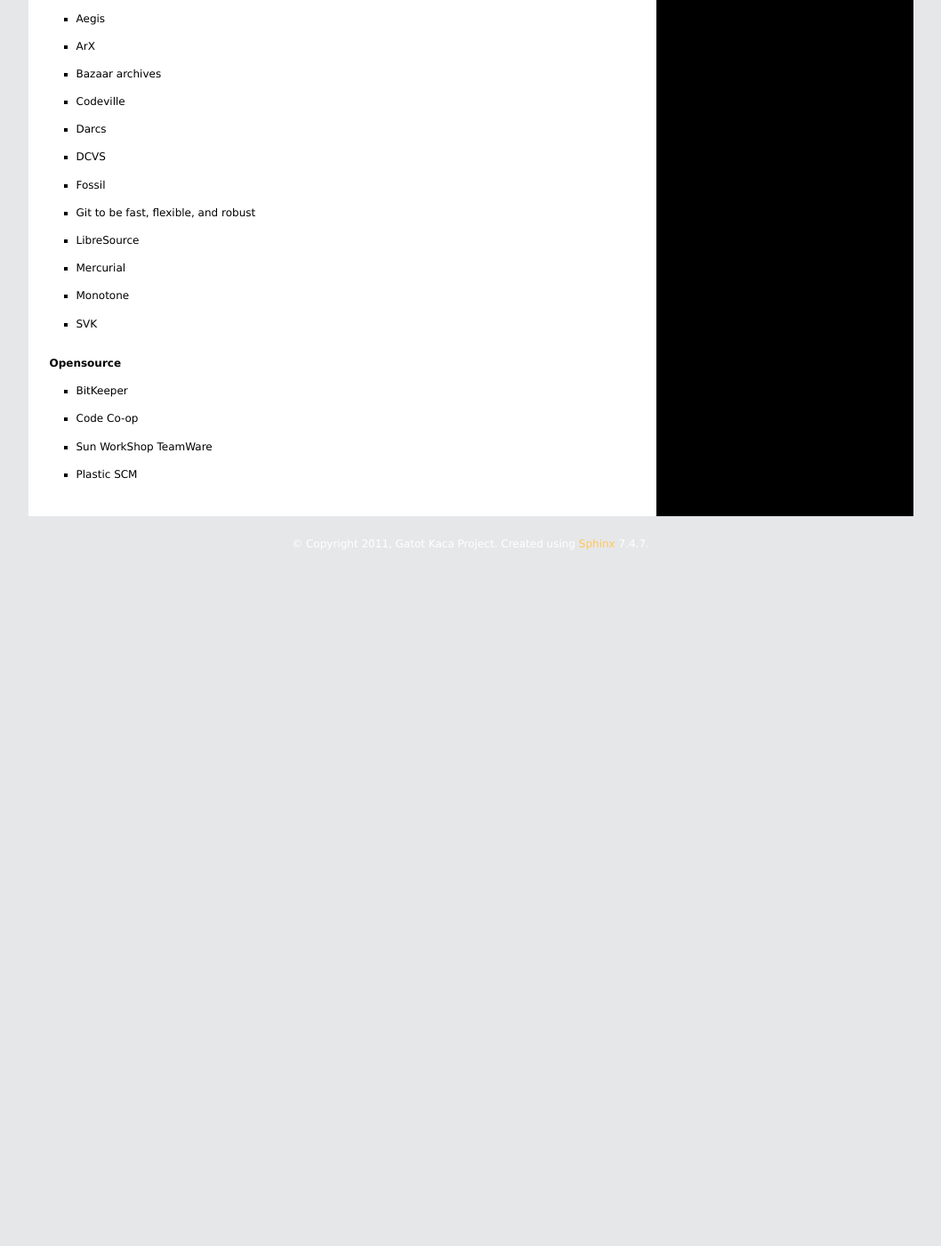
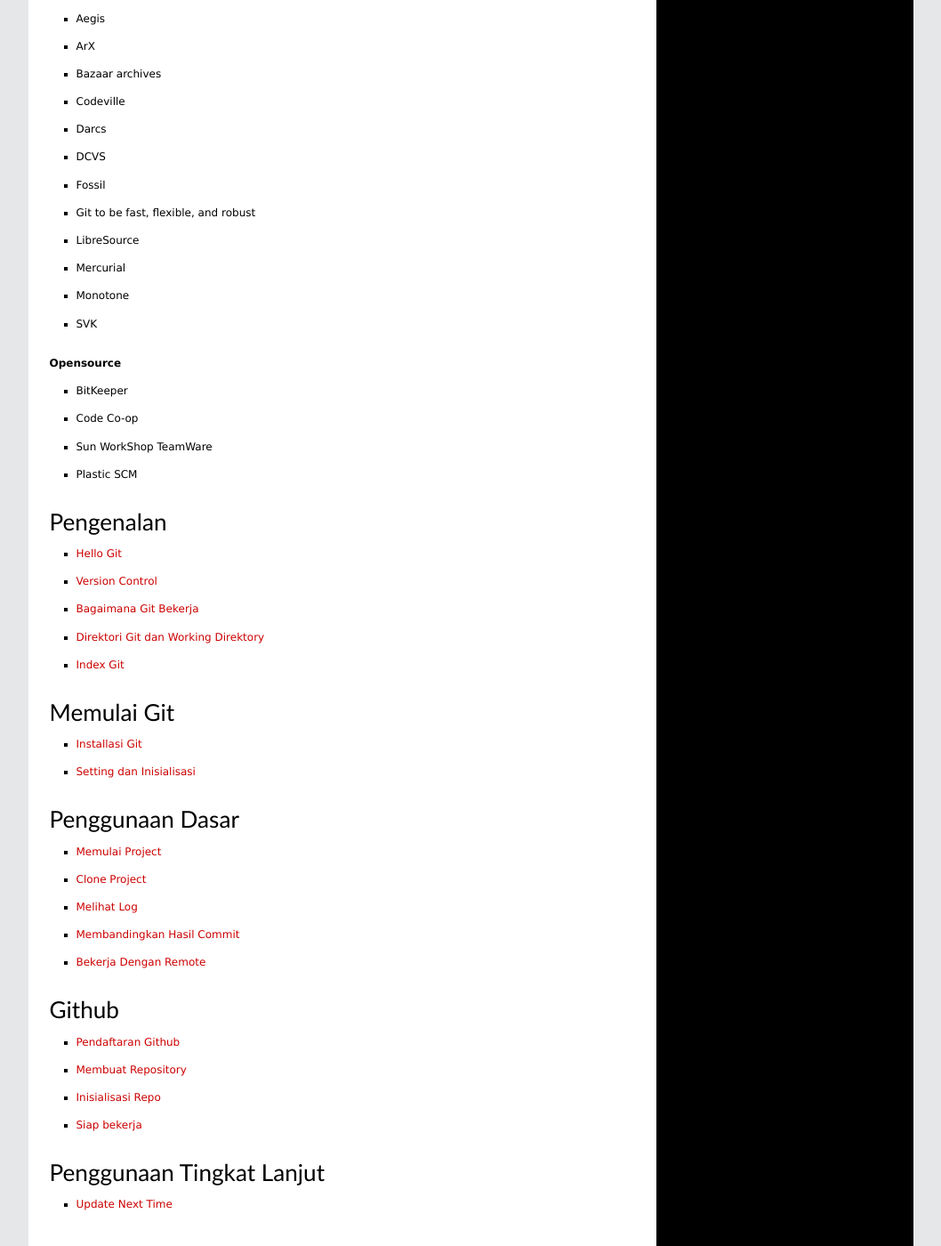
Before and after one commit to id-python/gatot-kaca, a Sphinx documentation site: the page built from source/misc/gith-and-github/index.rst, in a window 1280 px wide and 1400 px high, scrolled down 374 px. Shown: the whole window at 89% size, without its empty margins (111-1169 px from the left). Built offline with Sphinx 7.4.7, drawn with Linux system fonts in a browser that asks for light colours; before the commit the page ends 994 px from its top, so only the background shows below that; some of the changed text lies outside the part shown.

```diff
--- a/source/misc/gith-and-github/Pengenalan.rst
+++ /dev/null
@@ -1,2 +0,0 @@
-Pengenalan
-==========
--- a/source/misc/gith-and-github/index.rst
+++ b/source/misc/gith-and-github/index.rst
@@ -33,5 +33,35 @@ Ada banyak sekali version control tool yang terkenal baik yang opensource maupun
 * Plastic SCM
 
 
-.. toctree::
-   :maxdepth: 1
+
+Pengenalan
+==========
+* :doc:`Hello Git <intro/pengenalan>`
+* :doc:`Version Control <intro/pengenalan>`
+* :doc:`Bagaimana Git Bekerja <intro/pengenalan>`
+* :doc:`Direktori Git dan Working Direktory <intro/pengenalan>`
+* :doc:`Index Git <intro/pengenalan>`
+
+Memulai Git
+===========
+* :doc:`Installasi Git <intro/pengenalan>`
+* :doc:`Setting dan Inisialisasi <intro/pengenalan>`
+
+Penggunaan Dasar
+=================
+* :doc:`Memulai Project <intro/pengenalan>`
+* :doc:`Clone Project <intro/pengenalan>`
+* :doc:`Melihat Log <intro/pengenalan>`
+* :doc:`Membandingkan Hasil Commit <intro/pengenalan>`
+* :doc:`Bekerja Dengan Remote <intro/pengenalan>`
+
+Github
+======
+* :doc:`Pendaftaran Github <intro/pengenalan>`
+* :doc:`Membuat Repository <intro/pengenalan>`
+* :doc:`Inisialisasi Repo <intro/pengenalan>`
+* :doc:`Siap bekerja <intro/pengenalan>`
+
+Penggunaan Tingkat Lanjut
+=========================
+* :doc:`Update Next Time<intro/pengenalan>`
```
Also changed, not shown: source/misc/gith-and-github/intro/pengenalan.rst (added, +30 -0 lines).
